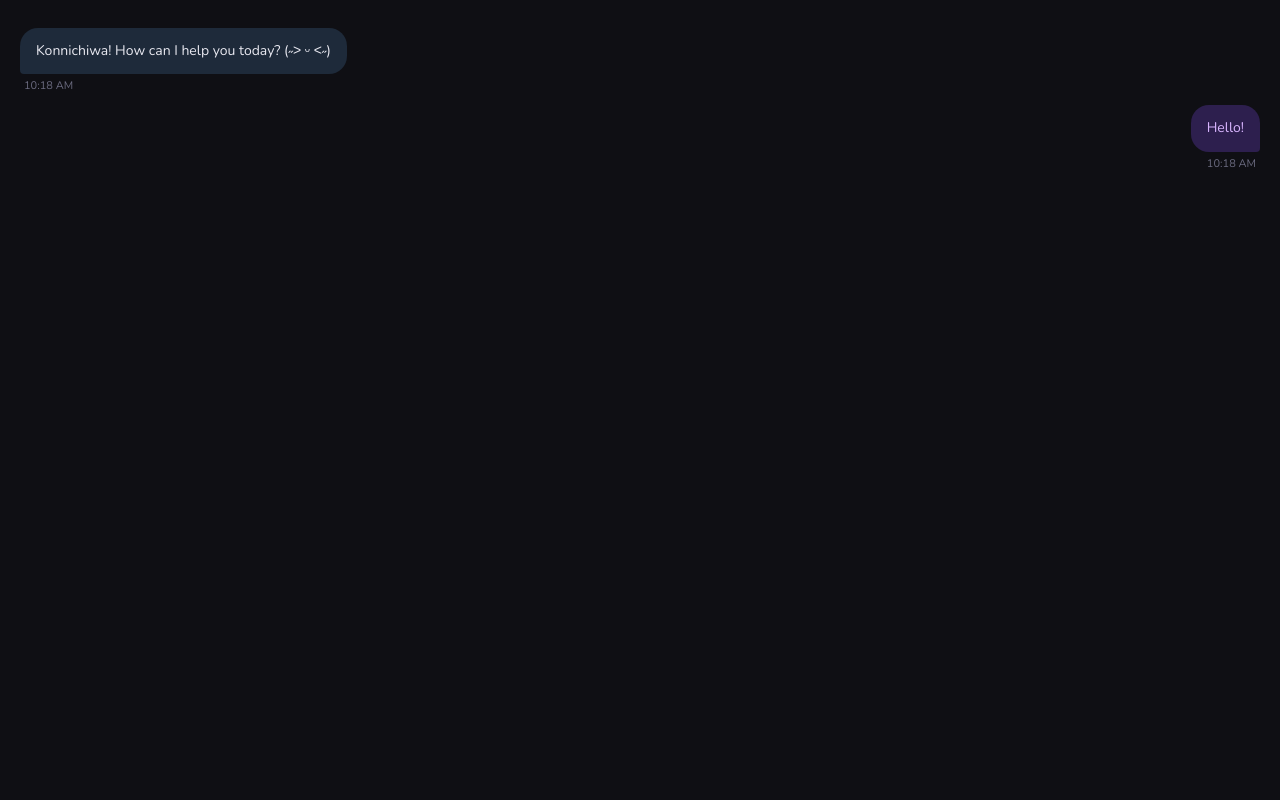
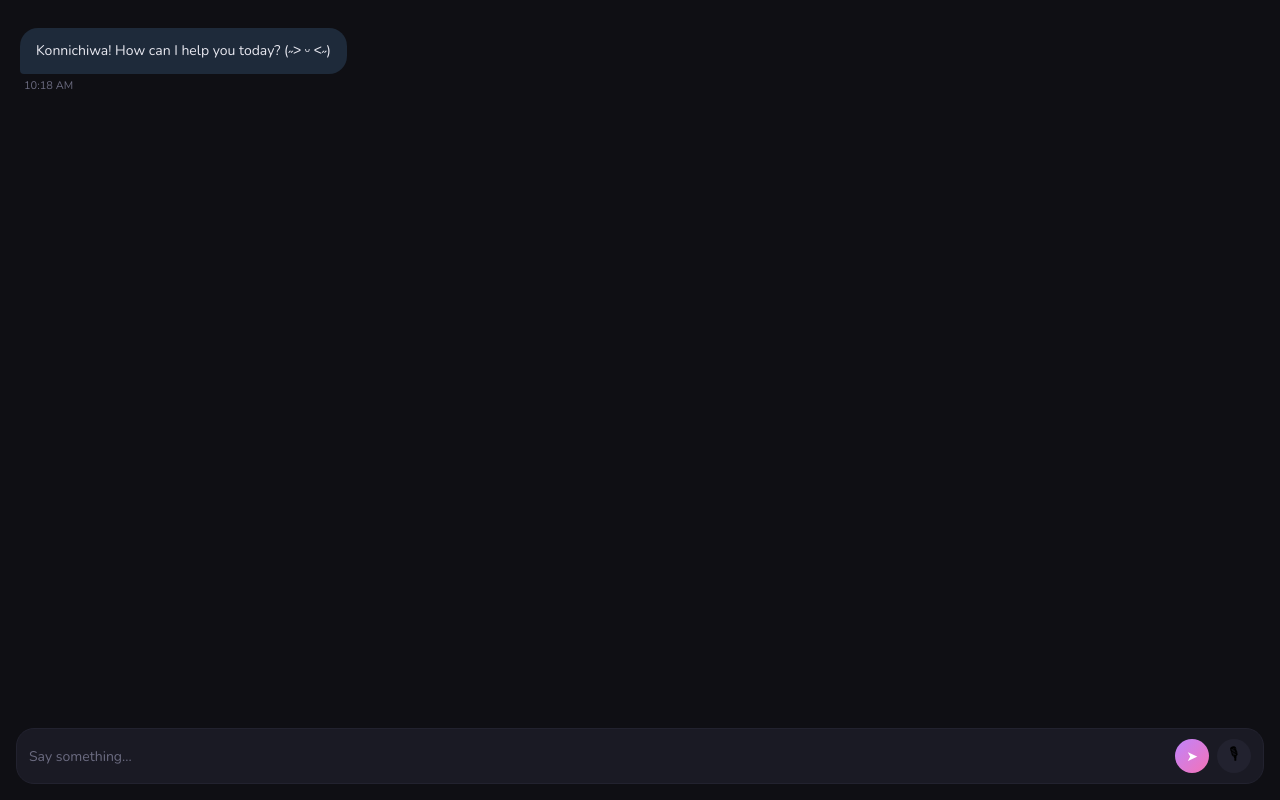
Before and after one commit to xu-bu/anime-companion-desktop, a website with bundled scripts: page src/index.html in a window 1280 px wide. Built offline with nearby package versions, Linux system fonts and the light colour scheme.

Commit message:
TODO: add chat input bar

```diff
--- a/src/components/ChatWindow.ts
+++ b/src/components/ChatWindow.ts
@@ -1,13 +1,61 @@
 import { ChatBubble } from "./ChatBubble.js";
 import type { Message } from "./ChatBubble.js";
+import { MicButton } from "./MicButton.js";
+
+export type OnSendCallback = (text: string) => void;
+export type OnRecordStartCallback = () => void;
+export type OnRecordStopCallback = () => void;
 
 export class ChatWindow {
   private messages: Message[] = [];
-  private container: HTMLElement;
+  private wrapper: HTMLElement;
+  private messageList: HTMLElement;
+  private input: HTMLInputElement;
+  private micButton: MicButton;
 
-  constructor() {
-    this.container = document.createElement("div");
-    this.container.classList.add("chat-window");
+  constructor(
+    onSend: OnSendCallback,
+    onRecordStart: OnRecordStartCallback,
+    onRecordStop: OnRecordStopCallback,
+  ) {
+    this.wrapper = document.createElement("div");
+    this.wrapper.classList.add("chat-wrapper");
+
+    this.messageList = document.createElement("div");
+    this.messageList.classList.add("chat-window");
+
+    this.input = document.createElement("input");
+    this.input.type = "text";
+    this.input.placeholder = "Say something...";
+    this.input.classList.add("input-field");
+
+    const sendButton = document.createElement("button");
+    sendButton.classList.add("send-button");
+    sendButton.textContent = "➤";
+
+    this.micButton = new MicButton(onRecordStart, onRecordStop);
+
+    const inputBar = document.createElement("div");
+    inputBar.classList.add("input-bar");
+    inputBar.appendChild(this.input);
+    inputBar.appendChild(sendButton);
+    inputBar.appendChild(this.micButton.render());
+
+    sendButton.addEventListener("click", () => this.handleSend(onSend));
+    this.input.addEventListener("keydown", (e) => {
+      if (e.key === "Enter") this.handleSend(onSend);
+    });
+
+    this.wrapper.appendChild(this.messageList);
+    this.wrapper.appendChild(inputBar);
+  }
+
+  private handleSend(onSend: OnSendCallback): void {
+    const text = this.input.value.trim();
+    if (!text) return;
+    this.addMessage("user", text);
+    onSend(text);
+    this.input.value = "";
   }
 
   addMessage(role: "user" | "ai", text: string): void {
@@ -21,17 +69,16 @@ export class ChatWindow {
     this.messages.push(message);
 
     const bubble = new ChatBubble(message);
-    this.container.appendChild(bubble.render());
+    this.messageList.appendChild(bubble.render());
+    this.messageList.scrollTop = this.messageList.scrollHeight;
+  }
 
-    // Auto scroll to bottom
-    this.container.scrollTop = this.container.scrollHeight;
+  getMicButton(): MicButton {
+    return this.micButton;
   }
 
   render(): HTMLElement {
-    // Demo messages to verify UI is working
     this.addMessage("ai", "Konnichiwa! How can I help you today? (˶˃ ᵕ ˂˶)");
-    this.addMessage("user", "Hello!");
-
-    return this.container;
+    return this.wrapper;
   }
 }
--- /dev/null
+++ b/src/components/MicButton.ts
@@ -0,0 +1,62 @@
+export type MicState = "idle" | "recording" | "processing";
+
+export class MicButton {
+  private state: MicState = "idle";
+  private button: HTMLButtonElement;
+  private onRecordStart: () => void;
+  private onRecordStop: () => void;
+
+  constructor(onRecordStart: () => void, onRecordStop: () => void) {
+    this.onRecordStart = onRecordStart;
+    this.onRecordStop = onRecordStop;
+    this.button = document.createElement("button");
+    this.setupButton();
+  }
+
+  private setupButton(): void {
+    this.button.classList.add("mic-button");
+    this.button.innerHTML = this.getIcon();
+    this.button.title = "Hold to record";
+
+    // Hold to record
+    this.button.addEventListener("mousedown", () => this.startRecording());
+    this.button.addEventListener("mouseup", () => this.stopRecording());
+    this.button.addEventListener("mouseleave", () => {
+      if (this.state === "recording") this.stopRecording();
+    });
+
+    // Touch support
+    this.button.addEventListener("touchstart", (e) => {
+      e.preventDefault();
+      this.startRecording();
+    });
+    this.button.addEventListener("touchend", () => this.stopRecording());
+  }
+
+  private startRecording(): void {
+    this.setState("recording");
+    this.onRecordStart();
+  }
+
+  private stopRecording(): void {
+    if (this.state !== "recording") return;
+    this.setState("processing");
+    this.onRecordStop();
+  }
+
+  setState(state: MicState): void {
+    this.state = state;
+    this.button.className = `mic-button ${state}`;
+    this.button.innerHTML = this.getIcon();
+  }
+
+  private getIcon(): string {
+    if (this.state === "recording") return "⏹";
+    if (this.state === "processing") return "⏳";
+    return "🎙";
+  }
+
+  render(): HTMLButtonElement {
+    return this.button;
+  }
+}
--- a/src/index.ts
+++ b/src/index.ts
@@ -1,6 +1,23 @@
-import { ChatWindow } from "./components/ChatWindow.js";
+import { ChatWindow } from './components/ChatWindow.js'
 
-const app = document.getElementById("app")!;
+const app = document.getElementById('app')!
 
-const chatWindow = new ChatWindow();
-app.appendChild(chatWindow.render());
+const chatWindow = new ChatWindow(
+  // onSend
+  (text: string) => {
+    console.log('user sent:', text)
+    // TODO: call Ollama API and add AI response
+  },
+  // onRecordStart
+  () => {
+    console.log('recording started...')
+    // TODO: start mic recording via audio.ts
+  },
+  // onRecordStop
+  () => {
+    console.log('recording stopped...')
+    // TODO: send audio to Whisper STT
+  }
+)
+
+app.appendChild(chatWindow.render())
--- a/src/styles/main.css
+++ b/src/styles/main.css
@@ -37,6 +37,15 @@ body {
   gap: 12px;
 }
 
+/* Chat Wrapper */
+.chat-wrapper {
+  display: flex;
+  flex-direction: column;
+  flex: 1;
+  gap: 12px;
+  overflow: hidden;
+}
+
 /* Chat Window */
 .chat-window {
   flex: 1;
@@ -52,6 +61,7 @@ body {
 .chat-window::-webkit-scrollbar {
   width: 4px;
 }
+
 .chat-window::-webkit-scrollbar-thumb {
   background: var(--surface2);
   border-radius: 4px;
@@ -100,3 +110,89 @@ body {
   color: var(--text-muted);
   padding: 0 4px;
 }
+
+/* Input Bar */
+.input-bar {
+  display: flex;
+  align-items: center;
+  gap: 8px;
+  padding: 10px 12px;
+  background: var(--surface);
+  border-radius: var(--radius);
+  border: 1px solid var(--surface2);
+}
+
+.input-field {
+  flex: 1;
+  background: transparent;
+  border: none;
+  outline: none;
+  color: var(--text);
+  font-family: 'Nunito', sans-serif;
+  font-size: 14px;
+}
+
+.input-field::placeholder {
+  color: var(--text-muted);
+}
+
+.send-button {
+  background: linear-gradient(135deg, var(--accent), var(--accent2));
+  border: none;
+  border-radius: 50%;
+  width: 34px;
+  height: 34px;
+  cursor: pointer;
+  color: white;
+  font-size: 14px;
+  display: flex;
+  align-items: center;
+  justify-content: center;
+  transition: opacity 0.2s;
+}
+
+.send-button:hover {
+  opacity: 0.85;
+}
+
+/* Mic Button */
+.mic-button {
+  background: var(--surface2);
+  border: none;
+  border-radius: 50%;
+  width: 34px;
+  height: 34px;
+  cursor: pointer;
+  font-size: 16px;
+  display: flex;
+  align-items: center;
+  justify-content: center;
+  transition: background 0.2s, transform 0.1s;
+}
+
+.mic-button:hover {
+  background: var(--accent);
+}
+
+.mic-button.recording {
+  background: #ef4444;
+  animation: pulse 1s infinite;
+}
+
+.mic-button.processing {
+  background: var(--surface2);
+  opacity: 0.6;
+  cursor: not-allowed;
+}
+
+@keyframes pulse {
+
+  0%,
+  100% {
+    transform: scale(1);
+  }
+
+  50% {
+    transform: scale(1.1);
+  }
+}
```
